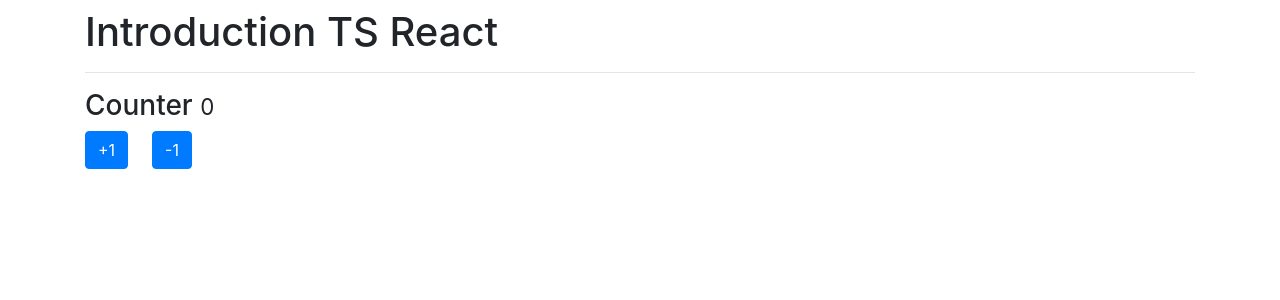
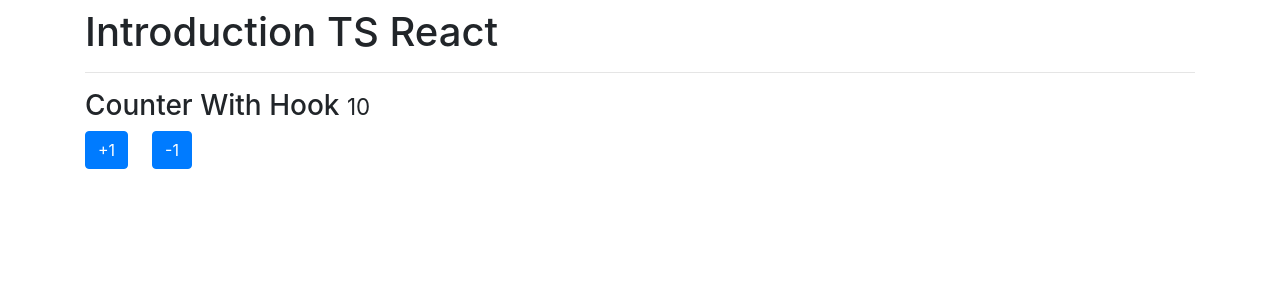
Before and after one commit to zein207/react-w-typescript, a React (Create React App) app: page / in a window 1280 px wide. Shown: the top 300 px of the page. Built offline with nearby package versions, Linux system fonts and the light colour scheme.

Commit message:
Custom Hook useCounter

```diff
--- a/src/App.tsx
+++ b/src/App.tsx
@@ -1,8 +1,9 @@
 // import { BasicTypes } from "./typescript/BasicTypes";
 // import { LiteralObjects } from "./typescript/LiteralObjects";
 // import { Functions } from "./typescript/Functions";
+// import { Counter } from "./components/Counter";
+import { CounterWithHook } from './components/CounterWithHook';
 
-import { Counter } from "./components/Counter";
 
 const App = () => {
 
@@ -13,7 +14,8 @@
       {/* <BasicTypes /> */}
       {/* <LiteralObjects /> */}
       {/* <Functions /> */}
-      <Counter />
+      {/* <Counter /> */}
+      <CounterWithHook />
     </div>
   )
 }
--- /dev/null
+++ b/src/components/CounterWithHook.tsx
@@ -0,0 +1,16 @@
+import { useState } from "react";
+import { useCounter } from '../hooks/useCounter';
+
+export const CounterWithHook = () => {
+
+    const { value, acc } = useCounter();
+
+    return (
+        <>
+            <h3>Counter With Hook <small>{ value }</small></h3>
+            <button className='btn btn-primary mr-4' onClick={ () => acc(1) }>+1</button>
+            <button className='btn btn-primary' onClick={ () => acc(-1) }>-1</button>
+
+        </>
+    )
+}
--- /dev/null
+++ b/src/hooks/useCounter.tsx
@@ -0,0 +1,17 @@
+import { useState } from 'react';
+
+
+export const useCounter = ( initial: number  = 10) => {
+
+    const [value, setValue] = useState<number>(initial);
+
+    const acc = (number: number) => {
+
+        setValue( value + number );
+    };
+
+    return {
+        value,
+        acc
+    }
+}
```
